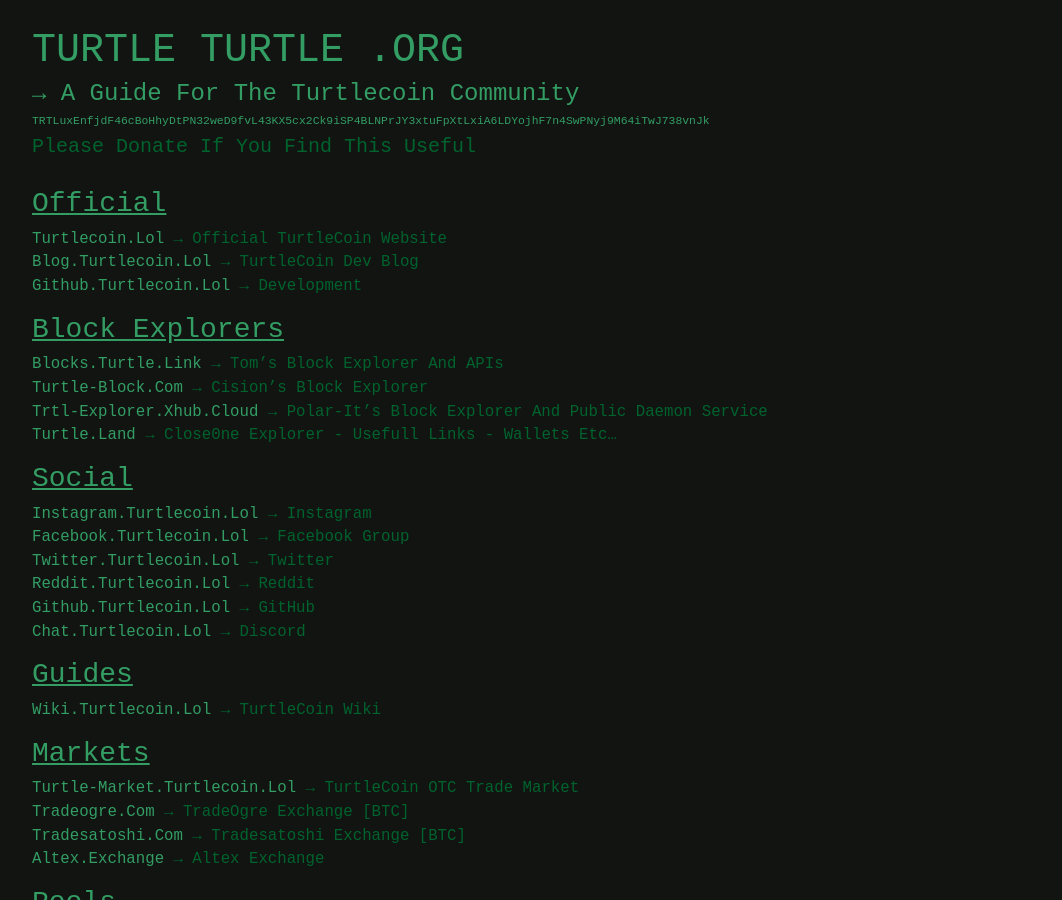
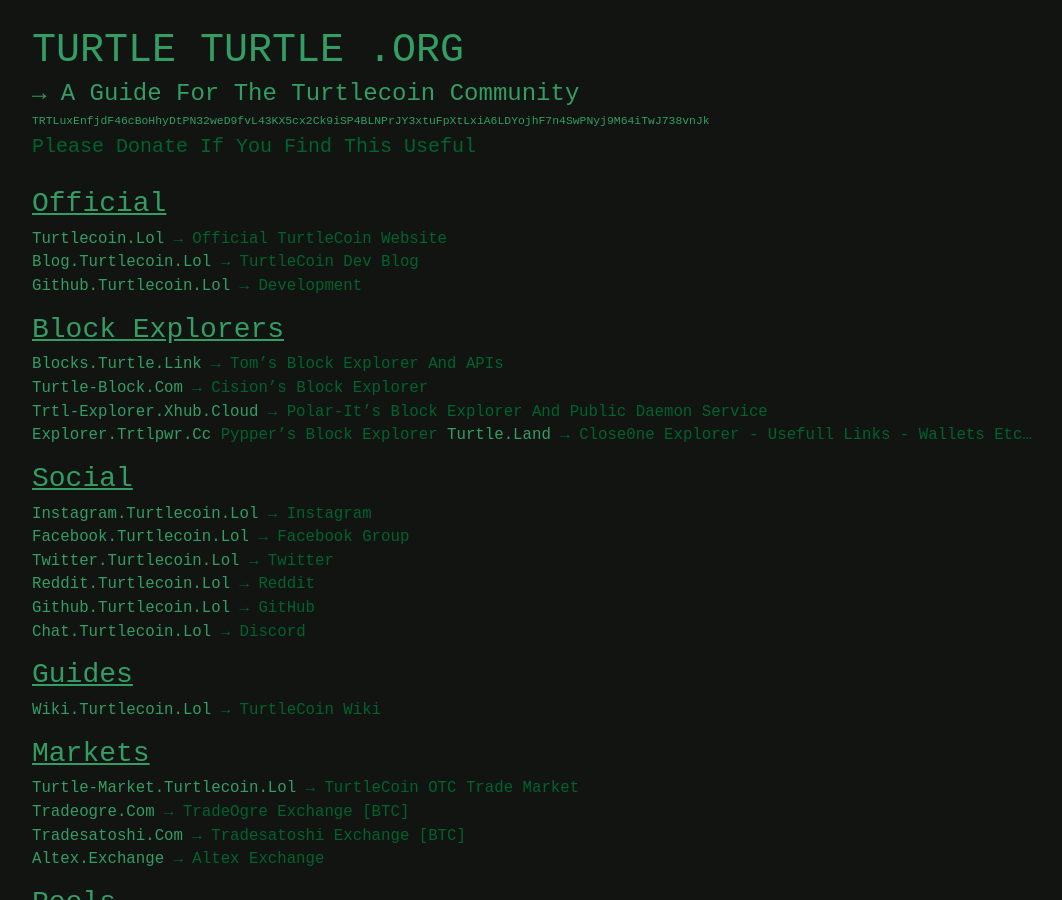
Before and after one commit to zack796/turtleturtle.org, a Jekyll site: the page built from index.md, in a window 1280 px wide and 900 px high. Shown: the whole window, without its empty margins (53-1115 px from the left). Built offline with Jekyll 4.4.1, drawn with Linux system fonts in a browser that asks for light colours.

Commit message:
Pypper's block explorer

```diff
--- a/index.md
+++ b/index.md
@@ -11,6 +11,7 @@
 [blocks.turtle.link](https://blocks.turtle.link) → Tom's Block Explorer and APIs
 [turtle-block.com](https://turtle-block.com) → Cision's Block Explorer
 [trtl-explorer.xhub.cloud](https://trtl-explorer.xhub.cloud) → polar-it's Block Explorer and public daemon service
+[explorer.trtlpwr.cc](https://explorer.trtlpwr.cc/) Pypper's block explorer
 [Turtle.Land](https://turtle.land/) → Close0ne Explorer - Usefull Links - Wallets etc...
 
 ### Social
```
